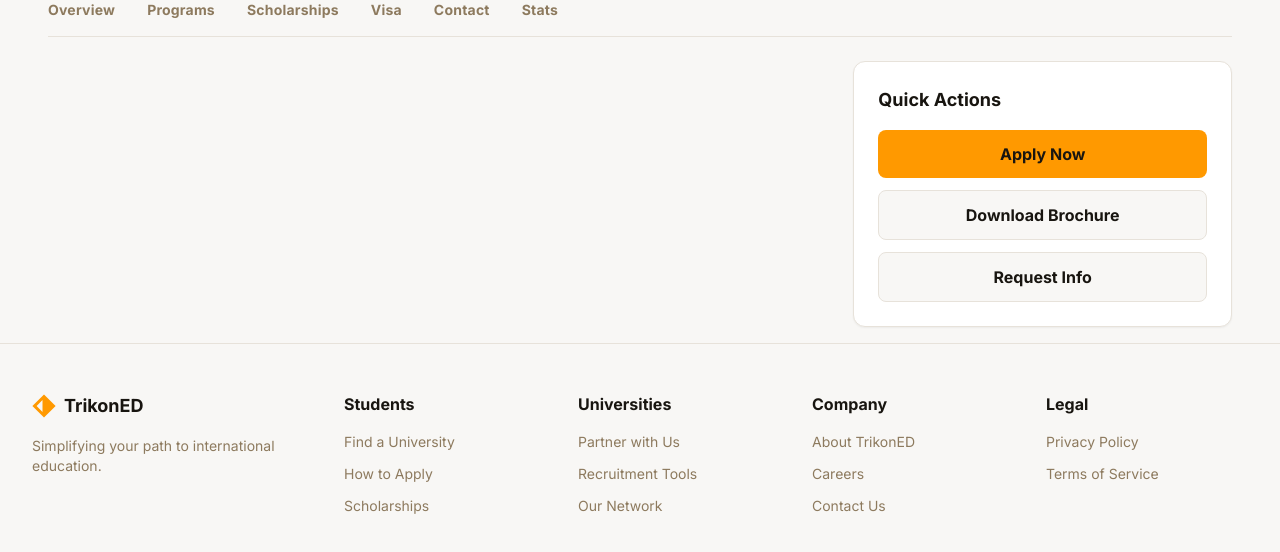
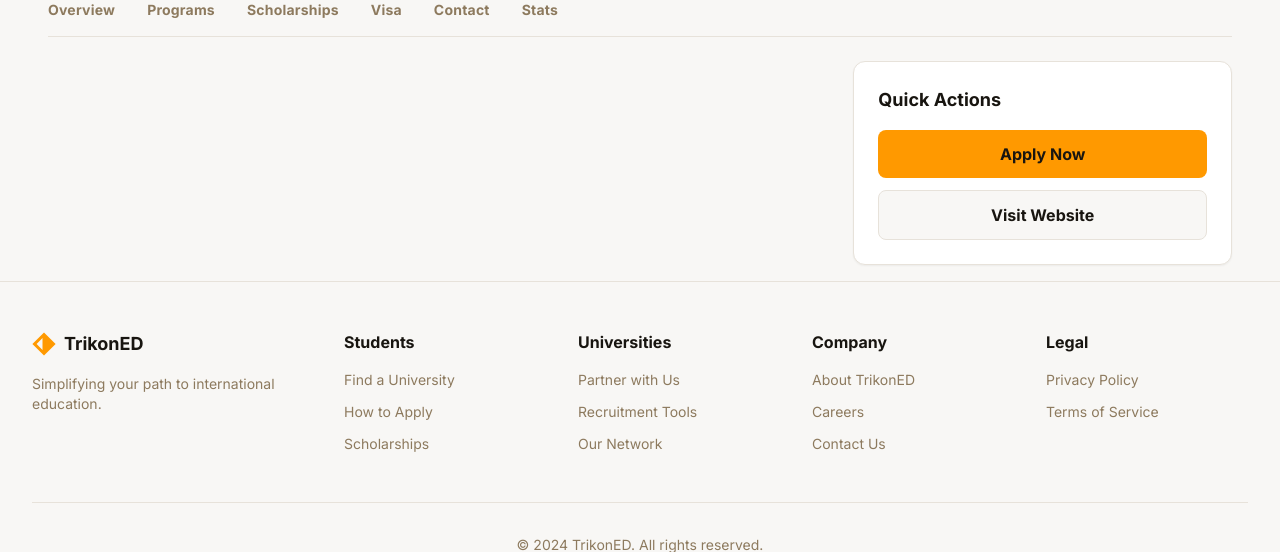
Before and after one commit to Saurav-627/TrikonED, a Django app: template universities/templates/universities/university_detail.html in a window 1280 px wide. Shown: the part 636-1188 px from the top of the page. Run offline with Django 4.2, Linux system fonts and the light colour scheme; the template is opened without the code that fills it, so the values that code supplies are empty; some libraries are stand-ins or nearby versions.

Commit message:
Changed button

```diff
--- a/universities/templates/universities/university_detail.html
+++ b/universities/templates/universities/university_detail.html
@@ -378,14 +378,9 @@
                                 class="block w-full px-4 py-3 bg-primary text-[#181510] text-center font-bold rounded-lg hover:opacity-90 transition-all">
                                 Apply Now
                             </a>
-                            <button
-                                class="block w-full px-4 py-3 bg-background-light dark:bg-background-dark text-[#181510] dark:text-white text-center font-bold rounded-lg hover:bg-primary/10 transition-all border border-[#e7e2da] dark:border-[#3a2d1b]">
-                                Download Brochure
-                            </button>
-                            <button
-                                class="block w-full px-4 py-3 bg-background-light dark:bg-background-dark text-[#181510] dark:text-white text-center font-bold rounded-lg hover:bg-primary/10 transition-all border border-[#e7e2da] dark:border-[#3a2d1b]">
-                                Request Info
-                            </button>
+                            <a href="{{ university.contact_info.website }}" class="block w-full px-4 py-3 bg-background-light dark:bg-background-dark text-[#181510] dark:text-white text-center font-bold rounded-lg hover:bg-primary/10 transition-all border border-[#e7e2da] dark:border-[#3a2d1b]">
+                                Visit Website
+                            </a>
                         </div>
                     </div>
 
```
